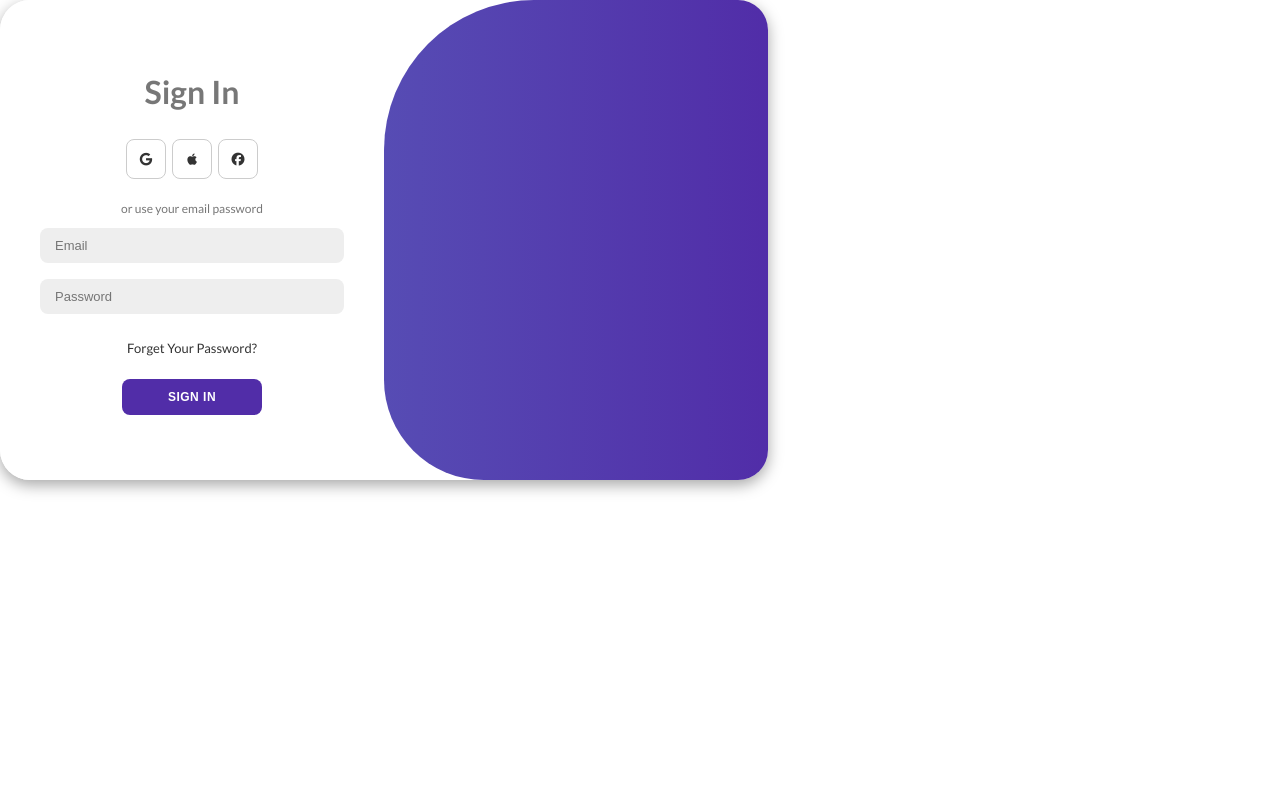
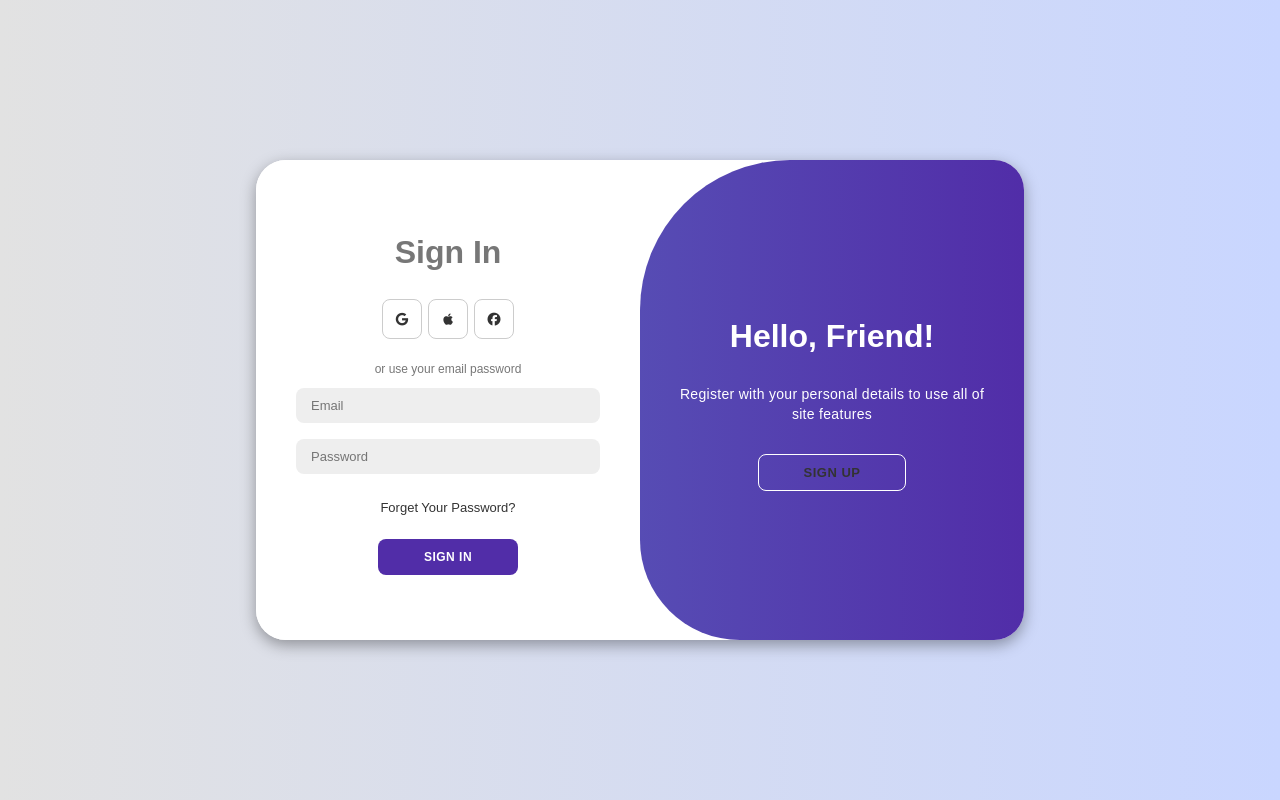
Before and after one commit to VanessaKasminoff/fitTrackr, a React (Vite) app in the folder client/: page /LogIn in a window 1280 px wide. Built offline with nearby package versions, Linux system fonts and the light colour scheme.

Commit message:
almost have my code close to the demo ive created

```diff
--- a/client/src/assets/css/style.css
+++ b/client/src/assets/css/style.css
@@ -169,21 +169,23 @@ ul li a:hover {
   margin: 0;
   padding: 0;
   box-sizing: border-box;
+  font-family: "Montserrat", sans-serif;
 }
 
 body {
-  font-family: "Lato", sans-serif;
-  font-weight: 400;
-  font-size: 16px;
-  line-height: 1.7;
-  color: #777;
-  padding: 0;
+  background-color: #c9d6ff;
+  background: linear-gradient(to right, #e2e2e2, #c9d6ff);
+  display: flex;
+  align-items: center;
+  justify-content: center;
+  flex-direction: column;
+  height: 100vh;
 }
 
 .container {
   background-color: #fff;
   border-radius: 30px;
-  box-shadow: 0px 5px 15px rgba(0, 0, 0, 0.35);
+  box-shadow: 0 5px 15px rgba(0, 0, 0, 0.35);
   position: relative;
   overflow: hidden;
   width: 768px;
@@ -231,7 +233,7 @@ body {
   padding: 0 40px;
   height: 100%;
 }
-.container form input {
+.container input {
   background-color: #eee;
   border: none;
   margin: 8px 0;
@@ -247,25 +249,48 @@ body {
   height: 100%;
   transition: all 0.6s ease-in-out;
 }
-.container .form-container.sign-in {
+.container .sign-in {
   left: 0;
   width: 50%;
   z-index: 2;
 }
-.container .form-container.sign-up {
+.container.active .container .sign-in {
+  transform: translateX(100%);
+}
+.container .sign-up {
   left: 0;
   width: 50%;
   opacity: 0;
   z-index: 1;
 }
-.container.active .container .form-container.sign-in {
-  transform: translateX(100%);
-}
-.container.active .container .form-container.sign-up {
+.container.active .container .sign-up {
   transform: translateX(100%);
   opacity: 1;
   z-index: 5;
   animation: move 0.6s;
+}
+@keyframes move {
+  0%, 49.99% {
+    opacity: 0;
+    z-index: 1;
+  }
+  50%, 100% {
+    opacity: 1;
+    z-index: 5;
+  }
+}
+.container .social-icons {
+  margin: 20px 0;
+}
+.container .social-icons a {
+  border: 1px solid #ccc;
+  border-radius: 20%;
+  display: inline-flex;
+  justify-content: center;
+  align-items: center;
+  margin: 0 3px;
+  width: 40px;
+  height: 40px;
 }
 .container .toggle-container {
   position: absolute;
@@ -301,37 +326,28 @@ body {
   position: absolute;
   width: 50%;
   height: 100%;
+  display: flex;
+  align-items: center;
+  justify-content: center;
+  flex-direction: column;
+  padding: 0 30px;
+  text-align: center;
+  top: 0;
+  transform: translateX(0);
+  transition: all 0.6s ease-in-out;
 }
 .container .toggle .toggle-panel.toggle-left {
   transform: translateX(-200%);
 }
+.container.active .container .toggle .toggle-panel.toggle-left {
+  transform: translateX(0);
+}
 .container .toggle .toggle-panel.toggle-right {
-  transform: translateX(0%);
+  right: 0;
+  transform: translateX(0);
 }
-
-.social-icons {
-  margin: 20px 0;
-}
-.social-icons a {
-  border: 1px solid #ccc;
-  border-radius: 20%;
-  display: inline-flex;
-  justify-content: center;
-  align-items: center;
-  margin: 0 3px;
-  width: 40px;
-  height: 40px;
-}
-
-@keyframes move {
-  0%, 49.99% {
-    opacity: 0;
-    z-index: 1;
-  }
-  50%, 100% {
-    opacity: 1;
-    z-index: 5;
-  }
+.container.active .container .toggle .toggle-panel.toggle-right {
+  transform: translateX(200%);
 }
 
 /*# sourceMappingURL=style.css.map */
--- a/client/src/assets/scss/_login.scss
+++ b/client/src/assets/scss/_login.scss
@@ -1,9 +1,37 @@
-@import 'base';
+$primary-color: #512da8;
+$secondary-color: #5c6bc0;
+$background-color: #fff;
+$input-background-color: #eee;
+$font-color: #333;
+$shadow-color: rgba(0, 0, 0, 0.35);
+$icon-border-color: #ccc;
+$button-font-size: 12px;
+$input-font-size: 13px;
+$body-background-gradient-start: #e2e2e2;
+$body-background-gradient-end: #c9d6ff;
+$font-family: 'Montserrat', sans-serif;
+
+* {
+  margin: 0;
+  padding: 0;
+  box-sizing: border-box;
+  font-family: $font-family;
+}
+
+body {
+  background-color: $body-background-gradient-end;
+  background: linear-gradient(to right, $body-background-gradient-start, $body-background-gradient-end);
+  display: flex;
+  align-items: center;
+  justify-content: center;
+  flex-direction: column;
+  height: 100vh;
+}
 
 .container {
-    background-color: #fff;
+  background-color: $background-color;
   border-radius: 30px;
-    box-shadow: 0px 5px 15px rgba(0, 0, 0, 0.35);
+  box-shadow: 0 5px 15px $shadow-color;
   position: relative;
   overflow: hidden;
   width: 768px;
@@ -22,16 +50,16 @@
   }
 
   a {
-      color: #333;
+    color: $font-color;
     font-size: 13px;
     text-decoration: none;
     margin: 15px 0 10px;
   }
 
   button {
-      background-color: #512da8;
-      color: #fff;
-      font-size: 12px;
+    background-color: $primary-color;
+    color: $background-color;
+    font-size: $button-font-size;
     padding: 10px 45px;
     border: 1px solid transparent;
     border-radius: 8px;
@@ -43,29 +71,29 @@
 
     &.hidden {
       background-color: transparent;
-        border-color: #fff;
+      border-color: $background-color;
     }
   }
 
   form {
-      background-color: #fff;
+    background-color: $background-color;
     display: flex;
     align-items: center;
     justify-content: center;
     flex-direction: column;
     padding: 0 40px;
     height: 100%;
+  }
 
   input {
-        background-color: #eee;
+    background-color: $input-background-color;
     border: none;
     margin: 8px 0;
     padding: 10px 15px;
-        font-size: 13px;
+    font-size: $input-font-size;
     border-radius: 8px;
     width: 100%;
     outline: none;
-      }
   }
 
   .form-container {
@@ -73,29 +101,55 @@
     top: 0;
     height: 100%;
     transition: all 0.6s ease-in-out;
+  }
 
-      &.sign-in {
+  .sign-in {
     left: 0;
     width: 50%;
     z-index: 2;
+
+    .container.active & {
+      transform: translateX(100%);
+    }
   }
 
-      &.sign-up {
+  .sign-up {
     left: 0;
     width: 50%;
     opacity: 0;
     z-index: 1;
-      }
 
-      .container.active &.sign-in {
-        transform: translateX(100%);
-      }
-
-      .container.active &.sign-up {
+    .container.active & {
       transform: translateX(100%);
       opacity: 1;
       z-index: 5;
       animation: move 0.6s;
+    }
+  }
+
+  @keyframes move {
+    0%, 49.99% {
+      opacity: 0;
+      z-index: 1;
+    }
+    50%, 100% {
+      opacity: 1;
+      z-index: 5;
+    }
+  }
+
+  .social-icons {
+    margin: 20px 0;
+
+    a {
+      border: 1px solid $icon-border-color;
+      border-radius: 20%;
+      display: inline-flex;
+      justify-content: center;
+      align-items: center;
+      margin: 0 3px;
+      width: 40px;
+      height: 40px;
     }
   }
 
@@ -117,10 +171,10 @@
   }
 
   .toggle {
-      background-color: #512da8;
+    background-color: $primary-color;
     height: 100%;
-      background: linear-gradient(to right, #5c6bc0, #512da8);
-      color: #fff;
+    background: linear-gradient(to right, $secondary-color, $primary-color);
+    color: $background-color;
     position: relative;
     left: -100%;
     height: 100%;
@@ -136,40 +190,32 @@
       position: absolute;
       width: 50%;
       height: 100%;
+      display: flex;
+      align-items: center;
+      justify-content: center;
+      flex-direction: column;
+      padding: 0 30px;
+      text-align: center;
+      top: 0;
+      transform: translateX(0);
+      transition: all 0.6s ease-in-out;
 
       &.toggle-left {
         transform: translateX(-200%);
+
+        .container.active & {
+          transform: translateX(0);
+        }
       }
 
       &.toggle-right {
-          transform: translateX(0%);
+        right: 0;
+        transform: translateX(0);
+
+        .container.active & {
+          transform: translateX(200%);
         }
       }
     }
   }
-
-  .social-icons {
-    margin: 20px 0;
-
-    a {
-      border: 1px solid #ccc;
-      border-radius: 20%;
-      display: inline-flex;
-      justify-content: center;
-      align-items: center;
-      margin: 0 3px;
-      width: 40px;
-      height: 40px;
 }
-  }
-
-  @keyframes move {
-    0%, 49.99% {
-      opacity: 0;
-      z-index: 1;
-    }
-    50%, 100% {
-      opacity: 1;
-      z-index: 5;
-    }
-  }
--- a/client/src/pages/LogIn.jsx
+++ b/client/src/pages/LogIn.jsx
@@ -1,9 +1,20 @@
+import {React, useState} from 'react';
 import { Link } from 'react-router-dom';
 
 
 function LogIn() {
+  const [active, setActive] = useState(false);
+
+  const handleRegisterClick = () => {
+      setActive(true);
+  };
+
+  const handleLoginClick = () => {
+      setActive(false);
+  };
+
   return (
-    <div className="container" id="container">
+      <div className={`container ${active ? 'active' : ''}`} id="container">
           <div className="form-container sign-up">
               <form>
                   <h1>Create Account</h1>
@@ -39,15 +50,15 @@ function LogIn() {
                   <div className="toggle-panel toggle-left">
                       <h1>Welcome Back!</h1>
                       <p>Enter your personal details to use all of site features</p>
-            <button className="hidden" id="login">
-              <Link to="/Home">Log In</Link>
+                      <button className="hidden" id="login" onClick={handleLoginClick}>
+                          <Link to="/home">Log In</Link>
                       </button>
                   </div>
                   <div className="toggle-panel toggle-right">
                       <h1>Hello, Friend!</h1>
                       <p>Register with your personal details to use all of site features</p>
-            <button className="hidden" id="register">
-              <Link to="/Home">Sign Up</Link>
+                      <button className="hidden" id="register" onClick={handleRegisterClick}>
+                          <Link to="/home">Sign Up</Link>
                       </button>
                   </div>
               </div>
@@ -61,14 +72,63 @@ export default LogIn;
 
 
 
-// import { Link } from "react-router-dom";
+
+
+
+
+
+
 
 // function LogIn() {
 //   return (
-//     <div>
-//       <h1>Log In!</h1>
-//       <div>
-//         <Link to="/Home">Welcome Back</Link>
+//     <div className="container" id="container">
+//       <div className="form-container sign-up">
+//         <form>
+//           <h1>Create Account</h1>
+//           <div className="social-icons">
+//             <a href="#" className="icon"><i className="fa-brands fa-google"></i></a>
+//             <a href="#" className="icon"><i className="fa-brands fa-apple"></i></a>
+//             <a href="#" className="icon"><i className="fa-brands fa-facebook"></i></a>
+//           </div>
+//           <span>or use your email for registration</span>
+//           <input type="text" placeholder="Name" />
+//           <input type="email" placeholder="Email" />
+//           <input type="password" placeholder="Password" />
+//           <button type="submit">Sign Up</button>
+//         </form>
+//       </div>
+//       <div className="form-container sign-in">
+//         <form>
+//           <h1>Sign In</h1>
+//           <div className="social-icons">
+//             <a href="#" className="icon"><i className="fa-brands fa-google"></i></a>
+//             <a href="#" className="icon"><i className="fa-brands fa-apple"></i></a>
+//             <a href="#" className="icon"><i className="fa-brands fa-facebook"></i></a>
+//           </div>
+//           <span>or use your email password</span>
+//           <input type="email" placeholder="Email" />
+//           <input type="password" placeholder="Password" />
+//           <a href="#">Forget Your Password?</a>
+//           <button type="submit">Sign In</button>
+//         </form>
+//       </div>
+//       <div className="toggle-container">
+//         <div className="toggle">
+//           <div className="toggle-panel toggle-left">
+//             <h1>Welcome Back!</h1>
+//             <p>Enter your personal details to use all of site features</p>
+//             <button className="hidden" id="login">
+//               <Link to="/Home">Log In</Link>
+//             </button>
+//           </div>
+//           <div className="toggle-panel toggle-right">
+//             <h1>Hello, Friend!</h1>
+//             <p>Register with your personal details to use all of site features</p>
+//             <button className="hidden" id="register">
+//               <Link to="/Home">Sign Up</Link>
+//             </button>
+//           </div>
+//         </div>
 //       </div>
 //     </div>
 //   );
```
Also changed, not shown: 1 other file (tests, documents, lock files or other folders). Lines whose indentation alone changed are shown as unchanged.
